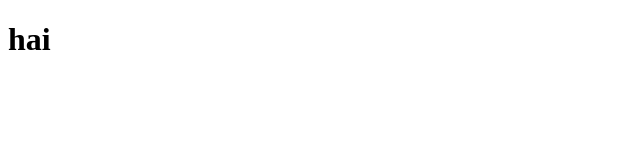
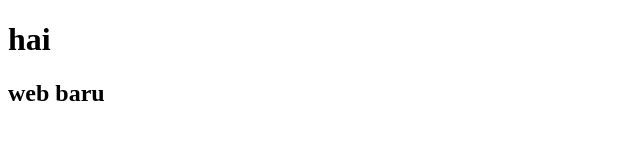
Before and after one commit to Queenza-netizen/Queenza-aramanita-n, a plain HTML site: page index.html in a window 1280 px wide. Shown: the whole page, without its empty margins (0-640 px from the left). Drawn offline with Linux system fonts and the light colour scheme.

Commit message:
tambah index

```diff
--- a/index.html
+++ b/index.html
@@ -7,5 +7,6 @@
 </head>
 <body>
     <h1>hai</h1>
+    <h2>web baru</h2>
 </body>
 </html>
```
